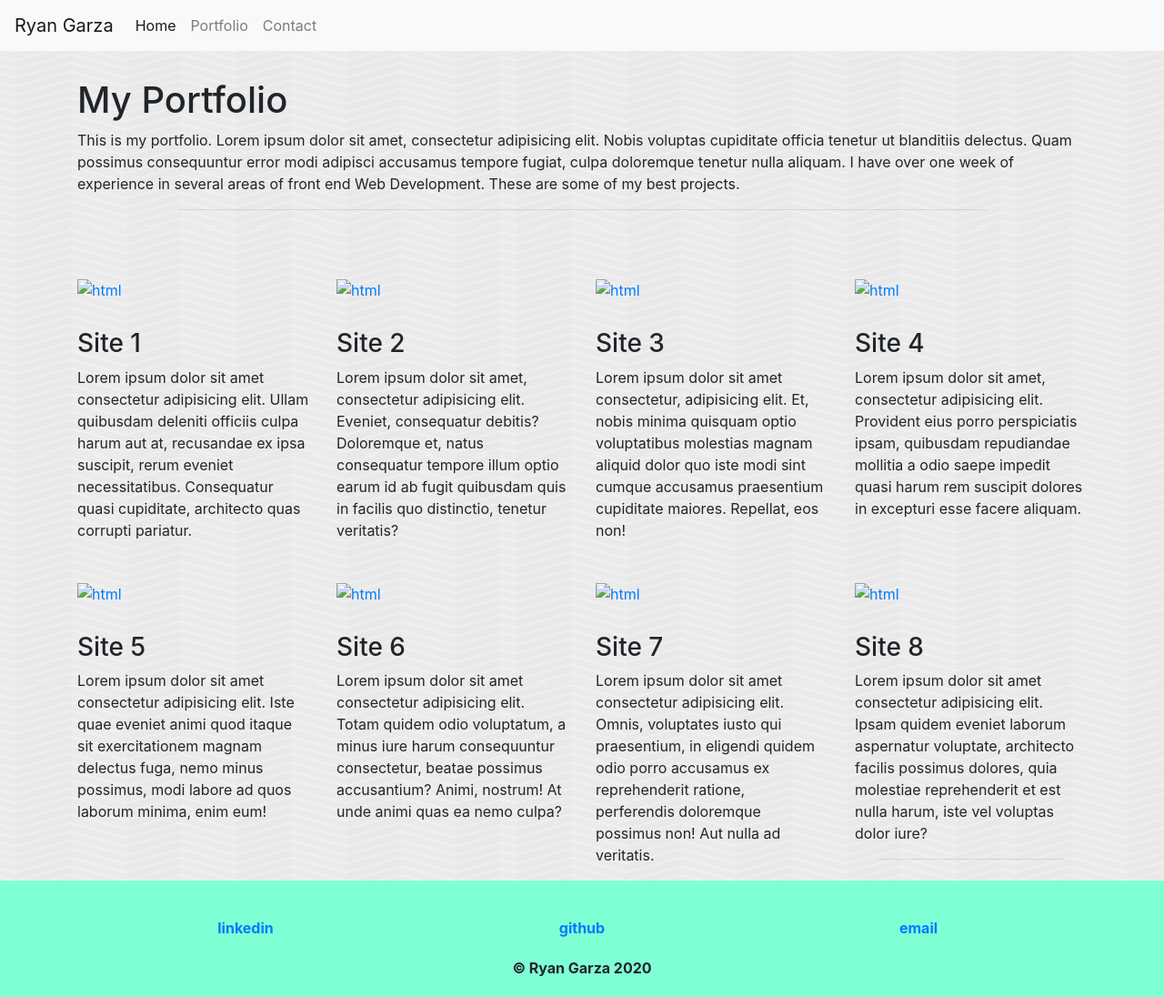
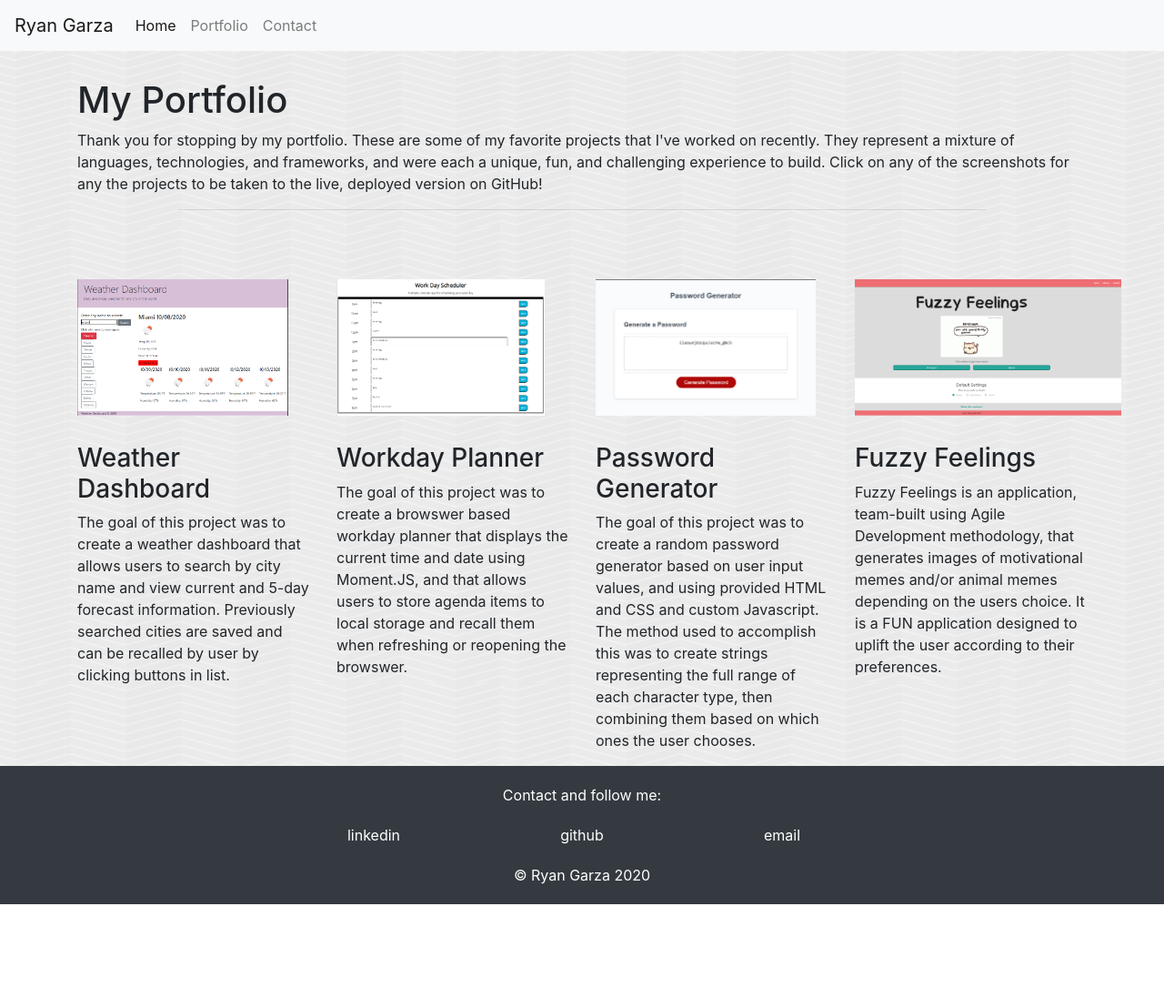
Before and after one commit to rgarzadev/Responsive-Portfolio, a plain HTML site: page portfolio.html in a window 1280 px wide. Shown: the whole page at 91% size. After the commit the page ends 994 px from the top, so only its background shows below. Drawn offline with nearby package versions, Linux system fonts and the light colour scheme.

Commit message:
updated portfolio

```diff
--- a/portfolio.html
+++ b/portfolio.html
@@ -39,10 +39,7 @@
     <div class="media">
       <div class="media-body">
         <h1 class="mt-0">My Portfolio</h1>
-        <p>This is my portfolio. Lorem ipsum dolor sit amet, consectetur adipisicing elit. Nobis voluptas
-          cupiditate officia tenetur ut blanditiis delectus. Quam possimus consequuntur error modi adipisci accusamus
-          tempore fugiat, culpa doloremque tenetur nulla aliquam. I have over one week of experience in several areas of
-          front end Web Development. These are some of my best projects.</p>
+        <p>Thank you for stopping by my portfolio. These are some of my favorite projects that I've worked on recently. They represent a mixture of languages, technologies, and frameworks, and were each a unique, fun, and challenging experience to build. Click on any of the screenshots for any the projects to be taken to the live, deployed version on GitHub!</p>
           <hr>
       </div>
     </div>
@@ -53,69 +50,46 @@
     <div class="container">
       <div class="row">
         <div class="col-lg-3">
-          <a href="https://google.com" target="_blank"><img class="portfolio-img center" src="browser image.jpg" alt="html"></a>
-          <h3>Site 1</h3>
-          <p>Lorem ipsum dolor sit amet consectetur adipisicing elit. Ullam quibusdam deleniti officiis culpa harum aut at, recusandae ex ipsa suscipit, rerum eveniet necessitatibus. Consequatur quasi cupiditate, architecto quas corrupti pariatur.
+          <a href="https://rgarzadev.github.io/Weather-Dashboard" target="_blank"><img class="portfolio-img center" src="weather-dashboard.png" alt="weather-dashboard"></a>
+          <h3>Weather Dashboard</h3>
+          <p>The goal of this project was to create a weather dashboard that allows users to search by city name and view current and 5-day forecast information. Previously searched cities are saved and can be recalled by user by clicking buttons in list.
         </div>
         <div class="col-lg-3">
-          <a href="https://google.com" target="_blank"><img class="portfolio-img center" src="browser image.jpg" alt="html"></a>
-          <h3>Site 2</h3>
-          <p>Lorem ipsum dolor sit amet, consectetur adipisicing elit. Eveniet, consequatur debitis? Doloremque et, natus consequatur tempore illum optio earum id ab fugit quibusdam quis in facilis quo distinctio, tenetur veritatis?</p>
+          <a href="https://rgarzadev.github.io/Workday-Planner" target="_blank"><img class="portfolio-img center" src="workday-scheduler.png" alt="html"></a>
+          <h3>Workday Planner</h3>
+          <p>The goal of this project was to create a browswer based workday planner that displays the current time and date using Moment.JS, and that allows users to store agenda items to local storage and recall them when refreshing or reopening the browswer.</p>
         </div>
         <div class="col-lg-3">
-          <a href="https://google.com" target="_blank"><img class="portfolio-img center" src="browser image.jpg" alt="html"></a>
-          <h3>Site 3</h3>
-          <p>Lorem ipsum dolor sit amet consectetur, adipisicing elit. Et, nobis minima quisquam optio voluptatibus molestias magnam aliquid dolor quo iste modi sint cumque accusamus praesentium cupiditate maiores. Repellat, eos non!</p>
+          <a href="https://rgarzadev.github.io/Password-Generator" target="_blank"><img class="portfolio-img center" src="password-generator.png" alt="html"></a>
+          <h3>Password Generator</h3>
+          <p>The goal of this project was to create a random password generator based on user input values, and using provided HTML and CSS and custom Javascript. The method used to accomplish this was to create strings representing the full range of each character type, then combining them based on which ones the user chooses.</p>
         </div>
         <div class="col-lg-3">
-          <a href="https://google.com" target="_blank"><img class="portfolio-img center" src="browser image.jpg" alt="html"></a>
-          <h3>Site 4</h3>
-          <p>Lorem ipsum dolor sit amet, consectetur adipisicing elit. Provident eius porro perspiciatis ipsam, quibusdam repudiandae mollitia a odio saepe impedit quasi harum rem suscipit dolores in excepturi esse facere aliquam.</p>
+          <a href="https://github.com/penguinorange/fuzzy_feelings.git" target="_blank"><img class="portfolio-img center" src="fuzzy-feelings.png" alt="html"></a>
+          <h3>Fuzzy Feelings</h3>
+          <p>Fuzzy Feelings is an application, team-built using Agile Development methodology, that generates images of motivational memes and/or animal memes depending on the users choice. It is a FUN application designed to uplift the user according to their preferences.</p>
         </div>
       </div>
-      <div class="row">
-        <div class="col-lg-3">
-          <a href="https://google.com" target="_blank"><img class="portfolio-img center" src="browser image.jpg" alt="html"></a>
-          <h3>Site 5</h3>
-          <p>Lorem ipsum dolor sit amet consectetur adipisicing elit. Iste quae eveniet animi quod itaque sit exercitationem magnam delectus fuga, nemo minus possimus, modi labore ad quos laborum minima, enim eum!</p>
-        </div>
-        <div class="col-lg-3">
-          <a href="https://google.com" target="_blank"><img class="portfolio-img center" src="browser image.jpg" alt="html"></a>
-          <h3>Site 6</h3>
-          <p>Lorem ipsum dolor sit amet consectetur adipisicing elit. Totam quidem odio voluptatum, a minus iure harum consequuntur consectetur, beatae possimus accusantium? Animi, nostrum! At unde animi quas ea nemo culpa?</p>
-        </div>
-        <div class="col-lg-3">
-          <a href="https://google.com" target="_blank"><img class="portfolio-img center" src="browser image.jpg" alt="html"></a>
-          <h3>Site 7</h3>
-          <p>Lorem ipsum dolor sit amet consectetur adipisicing elit. Omnis, voluptates iusto qui praesentium, in eligendi quidem odio porro accusamus ex reprehenderit ratione, perferendis doloremque possimus non! Aut nulla ad veritatis.</p>
-        </div>
-        <div class="col-lg-3">
-          <a href="https://google.com" target="_blank"><img class="portfolio-img center" src="browser image.jpg" alt="html"></a>
-          <h3>Site 8</h3>
-          <p>Lorem ipsum dolor sit amet consectetur adipisicing elit. Ipsam quidem eveniet laborum aspernatur voluptate, architecto facilis possimus dolores, quia molestiae reprehenderit et est nulla harum, iste vel voluptas dolor iure?</p>
-          <hr>
-        </div>
-      </div>
-
     </div>
 
     <!-- Footer section -->
 
     <footer>
+      <p class="contact-me">Contact and follow me:</p>
       <div class="container">
         <div class="row footer-row">
-          <div class="col-4">
-            <a href="https://linkedin.com">linkedin</a>
+          <div id="linkedin-link" class="col-4">
+            <a href="https://www.linkedin.com/in/ryangarza/">linkedin</a>
           </div>
-          <div class="col-4">
-            <a href="https://github.com">github
+          <div id="github-link" class="col-4">
+            <a href="https://github.com/rgarzadev">github
           </div>
-          <div class="col-4">
+          <div id="email-link" class="col-4">
             <a href="mailto:ryangarza@live.com">email</a>
           </div>
         </div>
         <div class="row">
-          <div class="col-12">
+          <div id="copyright" class="col-12">
             &copy Ryan Garza 2020
           </div>
         </div>
--- a/styles.css
+++ b/styles.css
@@ -21,7 +21,7 @@ img {
 }
 
 .portfolio-img {
-    height: 150px
+    height: 150px;
 }
 
 .skill-img {
@@ -31,9 +31,9 @@ img {
 
 footer {
     text-align: center;
-    background-color: aquamarine;
+    background-color: #343a40;
     padding: 20px;
-    font-weight: bold;
+    /* font-weight: bold; */
 }
 
 .footer-row {
@@ -47,3 +47,27 @@ footer {
 #skills-section {
     margin: 10px auto;
 }
+
+#linkedin-link {
+    text-align: right;
+}
+
+#email-link {
+    text-align: left;
+}
+
+.contact-me {
+    color: white;
+}
+
+a {
+    color: white;
+}
+
+a:hover {
+    color: palegreen;
+}
+
+#copyright {
+    color: white;
+}
```
Also changed, not shown: contact.html (+20 -15 lines), index.html (+28 -21 lines), fuzzy-feelings.png (added), jsicon.png (added), password-generator.PNG (added), weather-dashboard.PNG (added), workday-scheduler.PNG (added).
